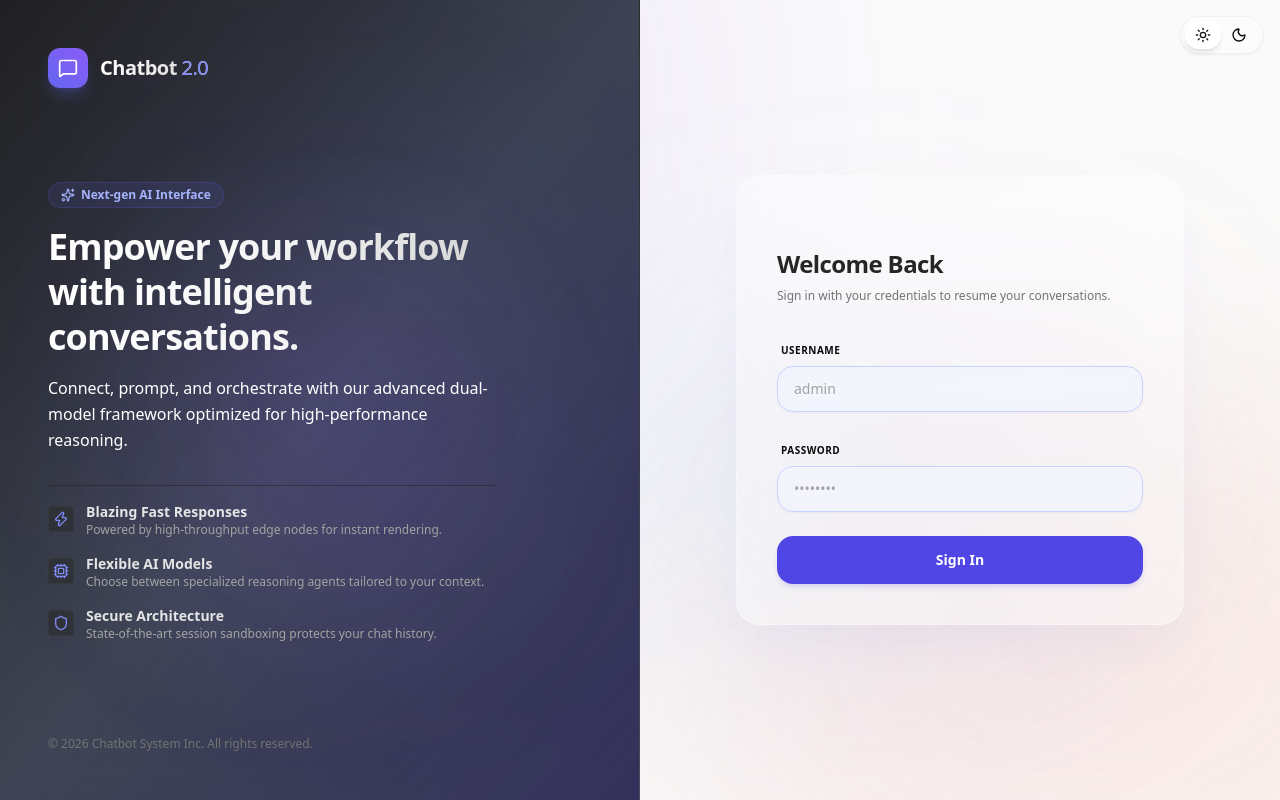
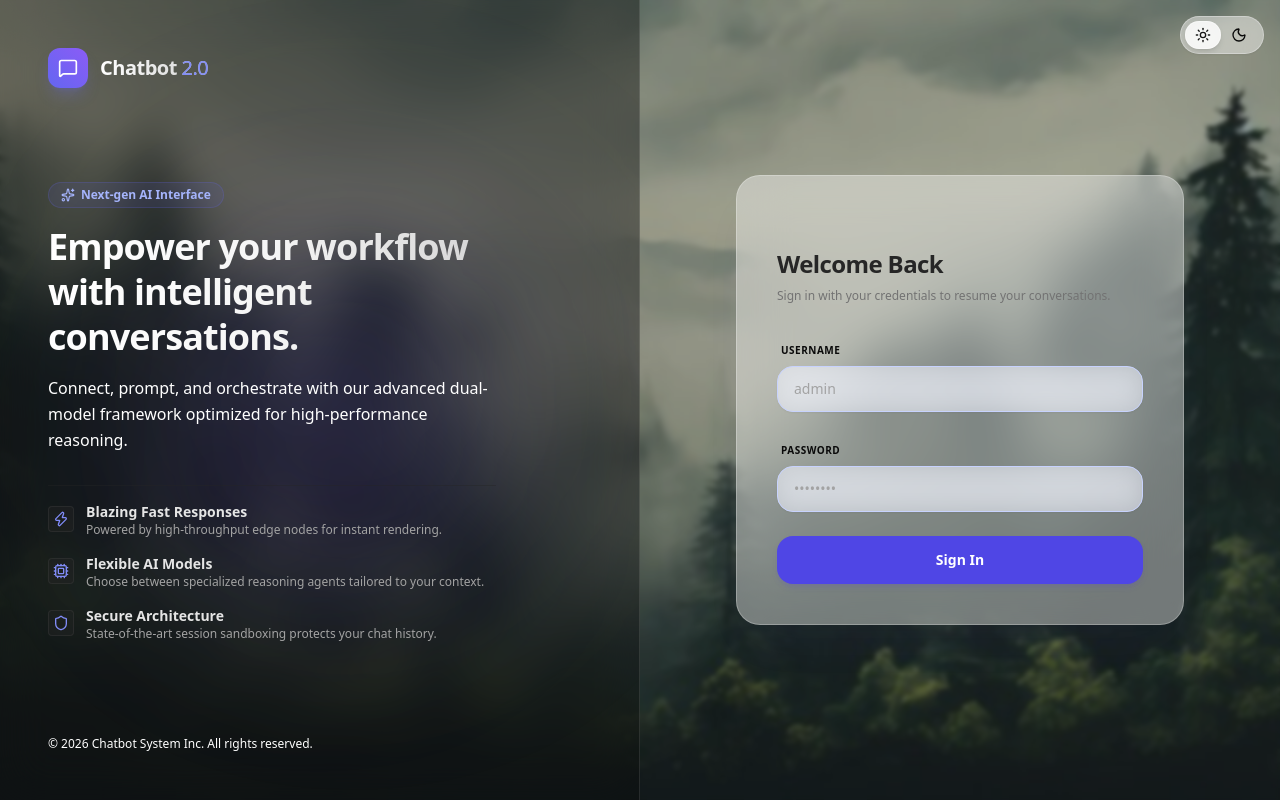
Before and after one commit to shubham006-collab/chatbot, a Next.js app in the folder ai-chatbot/: page /login in a window 1280 px wide. Built offline with nearby package versions, Linux system fonts and the light colour scheme.

Commit message:
feat: redesign chat input bar, user bubble glassmorphism, and set misty forest background image for login page

```diff
--- a/ai-chatbot/app/login/page.tsx
+++ b/ai-chatbot/app/login/page.tsx
@@ -49,20 +49,19 @@ export default function LoginPage() {
   };
 
   return (
-    <main className="h-screen w-screen overflow-hidden flex bg-neutral-50 dark:bg-neutral-950 transition-colors duration-250 relative">
+    <main
+      className="h-screen w-screen overflow-hidden flex bg-cover bg-center transition-colors duration-250 relative"
+      style={{ backgroundImage: "url('/welcome-bg.jpg')" }}
+    >
+      {/* Dark overlay to ensure contrast */}
+      <div className="absolute inset-0 bg-neutral-900/30 dark:bg-neutral-950/50 backdrop-blur-[2px] z-0" />
+
       <ThemeToggle variant="fixed" />
-
-      {/* Background Liquid Blobs */}
-      <div className="absolute inset-0 overflow-hidden pointer-events-none z-0">
-        <div className="absolute top-[-10%] left-[-15%] w-[60%] h-[60%] rounded-full bg-gradient-to-tr from-indigo-500/15 to-purple-500/15 dark:from-indigo-650/10 dark:to-purple-650/10 blur-[130px] animate-float-slow" />
-        <div className="absolute bottom-[-10%] right-[-15%] w-[60%] h-[60%] rounded-full bg-gradient-to-tr from-rose-500/10 to-orange-500/10 dark:from-rose-650/8 dark:to-orange-650/8 blur-[130px] animate-float-slower" />
-        <div className="absolute top-[35%] left-[45%] translate-x-[-50%] translate-y-[-50%] w-[50%] h-[50%] rounded-full bg-gradient-to-tr from-sky-400/10 to-violet-400/10 dark:from-sky-600/8 dark:to-violet-600/8 blur-[120px] animate-float-slow" style={{ animationDelay: '-6s' }} />
-      </div>
 
       <div className="relative z-10 flex-1 grid grid-cols-1 lg:grid-cols-2 h-full w-full">
 
         {/* Left Side: Branding & Features Pane (Desktop/Tablet large only) */}
-        <div className="hidden lg:flex flex-col justify-between p-12 bg-gradient-to-br from-neutral-950/90 via-slate-900/80 to-indigo-950/90 backdrop-blur-xl relative overflow-hidden text-white border-r border-white/5 dark:border-neutral-850/20">
+        <div className="hidden lg:flex flex-col justify-between p-12 bg-neutral-950/40 dark:bg-neutral-950/65 backdrop-blur-xl relative overflow-hidden text-white border-r border-white/10 dark:border-neutral-800/40">
 
           {/* Subtle Ambient Glow Effects */}
           <div className="absolute top-1/4 left-1/4 w-96 h-96 rounded-full bg-indigo-500/10 blur-[120px] pointer-events-none animate-pulse" style={{ animationDuration: '8s' }} />
@@ -87,14 +86,14 @@ export default function LoginPage() {
               <h1 className="text-4xl font-extrabold tracking-tight leading-tight bg-gradient-to-r from-white via-neutral-100 to-neutral-300 bg-clip-text text-transparent">
                 Empower your workflow with intelligent conversations.
               </h1>
-              <p className="text-neutral-450 text-base leading-relaxed">
+              <p className="text-neutral-350 text-base leading-relaxed">
                 Connect, prompt, and orchestrate with our advanced dual-model framework optimized for high-performance reasoning.
               </p>
             </div>
 
-            <div className="space-y-4 pt-4 border-t border-neutral-800/60">
+            <div className="space-y-4 pt-4 border-t border-neutral-800/40">
               <div className="flex items-start gap-3">
-                <div className="p-1 rounded bg-neutral-800/50 border border-neutral-700/50 mt-1">
+                <div className="p-1 rounded bg-neutral-800/40 border border-neutral-700/40 mt-1">
                   <Zap className="h-4 w-4 text-indigo-400" />
                 </div>
                 <div>
@@ -104,7 +103,7 @@ export default function LoginPage() {
               </div>
 
               <div className="flex items-start gap-3">
-                <div className="p-1 rounded bg-neutral-800/50 border border-neutral-700/50 mt-1">
+                <div className="p-1 rounded bg-neutral-800/40 border border-neutral-700/40 mt-1">
                   <Cpu className="h-4 w-4 text-indigo-400" />
                 </div>
                 <div>
@@ -114,7 +113,7 @@ export default function LoginPage() {
               </div>
 
               <div className="flex items-start gap-3">
-                <div className="p-1 rounded bg-neutral-800/50 border border-neutral-700/50 mt-1">
+                <div className="p-1 rounded bg-neutral-800/40 border border-neutral-700/40 mt-1">
                   <Shield className="h-4 w-4 text-indigo-400" />
                 </div>
                 <div>
@@ -126,7 +125,7 @@ export default function LoginPage() {
           </div>
 
           {/* Footer Text */}
-          <div className="text-neutral-500 text-xs font-medium relative z-10">
+          <div className="text-neutral-450 text-xs font-medium relative z-10">
             &copy; 2026 Chatbot System Inc. All rights reserved.
           </div>
         </div>
--- a/ai-chatbot/components/ChatWindow.tsx
+++ b/ai-chatbot/components/ChatWindow.tsx
@@ -132,20 +132,20 @@ export function ChatWindow({
       {/* Message Input Area (Floating card look with gradient fade) */}
       <div className="px-4 pb-6 pt-2 bg-gradient-to-t from-neutral-50/40 via-neutral-50/10 to-transparent dark:from-neutral-950/40 dark:via-neutral-950/10 dark:to-transparent flex-shrink-0">
         <form onSubmit={handleSend} className="max-w-3xl mx-auto">
-          <div className="relative flex items-center w-full liquid-glass liquid-glass-hover rounded-2xl pr-1.5 pl-3.5 py-1.5">
+          <div className="relative flex items-center w-full bg-indigo-50/30 dark:bg-neutral-950/35 border-2 border-indigo-400/80 dark:border-indigo-500/50 rounded-full pr-1.5 pl-5 py-1.5 backdrop-blur-md shadow-[inset_0_1px_2.5px_rgba(255,255,255,0.7)] dark:shadow-[inset_0_1px_1.5px_rgba(255,255,255,0.06)] shadow-sm transition-all duration-200 focus-within:border-indigo-500 dark:focus-within:border-indigo-400">
             <input
               ref={inputRef}
               type="text"
               value={input}
               onChange={(e) => setInput(e.target.value)}
-              placeholder="Type your message..."
+              placeholder="Type a message..."
               disabled={sending || loading}
-              className="flex-1 min-w-0 bg-transparent py-2.5 text-sm text-neutral-850 dark:text-neutral-100 placeholder-neutral-400 dark:placeholder-neutral-550 focus:outline-none disabled:opacity-50"
+              className="flex-1 min-w-0 bg-transparent py-2 text-sm text-neutral-850 dark:text-neutral-100 placeholder-neutral-450 dark:placeholder-neutral-500 focus:outline-none disabled:opacity-50"
             />
             <button
               type="submit"
               disabled={!input.trim() || sending || loading}
-              className="p-2.5 rounded-xl text-white bg-indigo-600 hover:bg-indigo-550 dark:bg-indigo-600 dark:hover:bg-indigo-500 shadow-md shadow-indigo-600/10 dark:shadow-none hover:shadow-lg transition-all duration-150 disabled:opacity-15 disabled:cursor-not-allowed disabled:shadow-none focus:outline-none focus:ring-2 focus:ring-indigo-500/35 flex-shrink-0"
+              className="p-2.5 rounded-full text-neutral-550 dark:text-neutral-400 bg-neutral-200/50 dark:bg-neutral-800/40 hover:bg-neutral-300/50 dark:hover:bg-neutral-700/55 shadow-sm transition-all duration-200 disabled:opacity-40 disabled:cursor-not-allowed disabled:bg-neutral-200/20 dark:disabled:bg-neutral-800/20 flex-shrink-0 flex items-center justify-center"
               aria-label="Send message"
             >
               <Send className="h-4 w-4" />
--- a/ai-chatbot/components/MessageBubble.tsx
+++ b/ai-chatbot/components/MessageBubble.tsx
@@ -560,7 +560,7 @@ export function MessageBubble({ message }: { message: Message }) {
         <div
           className={`px-4 py-3 text-[14px] leading-relaxed transition-all w-full ${
             isUser
-              ? 'bg-gradient-to-br from-indigo-600 to-violet-600 text-white rounded-2xl rounded-tr-none font-normal shadow-md shadow-indigo-600/10 dark:shadow-none'
+              ? 'bg-indigo-500/15 dark:bg-indigo-500/20 text-indigo-950 dark:text-indigo-100 border border-indigo-400/30 dark:border-indigo-500/30 rounded-2xl rounded-tr-none font-normal shadow-sm backdrop-blur-md shadow-[inset_0_1px_1.5px_rgba(255,255,255,0.45)] dark:shadow-[inset_0_1px_1px_rgba(255,255,255,0.06)]'
               : 'bg-white/60 dark:bg-neutral-900/45 text-neutral-850 dark:text-neutral-200 border border-white/25 dark:border-neutral-800/45 rounded-2xl rounded-tl-none shadow-sm backdrop-blur-md glass-border'
           }`}
         >
```
Also changed, not shown: ai-chatbot/public/welcome-bg.jpg (added).
